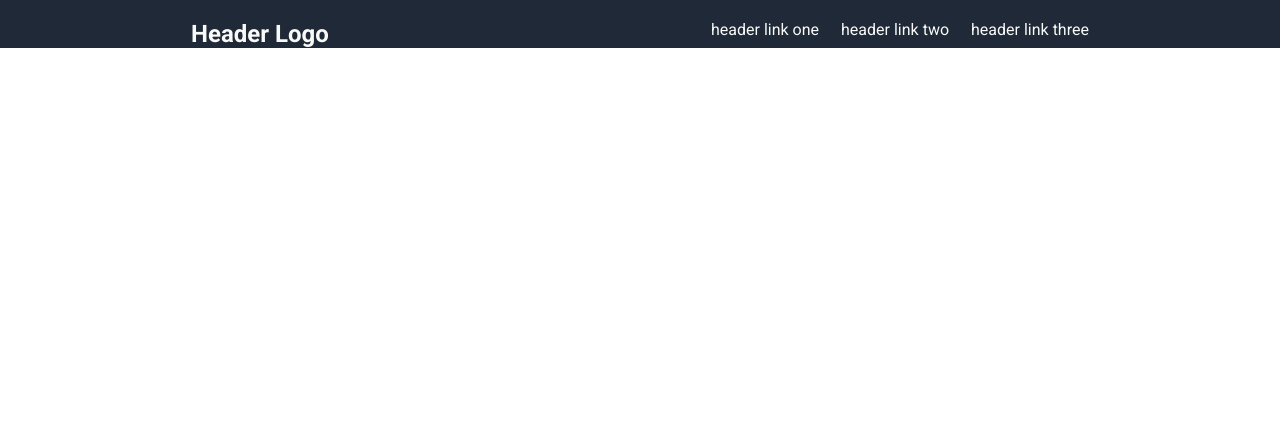
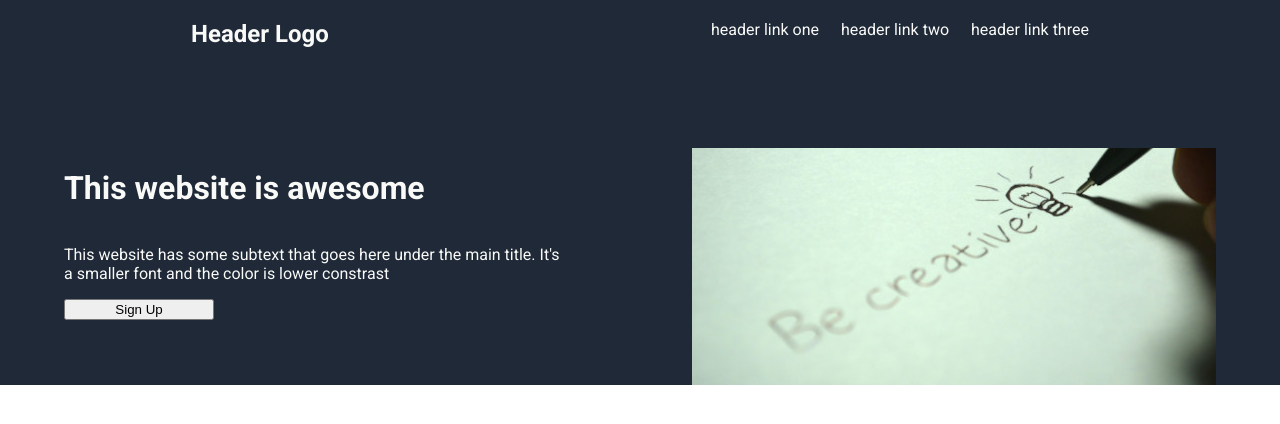
Before and after one commit to trivopia/TOP-Flexbox-Project-Landing-Page, a plain HTML site: page index.html in a window 1280 px wide. Drawn offline with Linux system fonts and the light colour scheme.

Commit message:
new file:   imgs/hero-insert-img.png modified:   index.html modified:   styles.css
Created a layout for the hero

```diff
--- a/index.html
+++ b/index.html
@@ -20,6 +20,15 @@
         <a>header link three</a>
       </div>
     </div>
+
+    <div class="hero">
+      <div class="info">
+        <h1>This website is awesome</h1>
+        <p>This website has some subtext that goes here under the main title. It's a smaller font and the color is lower constrast</p>
+        <button>Sign Up</button>
+      </div>
+      <img src="./imgs/hero-insert-img.png" alt="a hand gripping a pen writing down procreative"/>
+    </div>
   </body>
 
 </html>
--- a/styles.css
+++ b/styles.css
@@ -21,3 +21,22 @@ body{
   display: flex;
   gap: 22px;
 }
+
+.hero {
+  display: flex;
+  justify-content: space-around;
+  background-color: #1f2937;
+  color: #f9faf8;
+  padding-top: 100px;
+}
+
+.hero .info {
+  display: flex;
+  flex-direction: column;
+  flex-wrap: wrap;
+  width: 500px;
+}
+
+.hero button{
+  width: 150px;
+}
```
Also changed, not shown: imgs/hero-insert-img.png (added).
